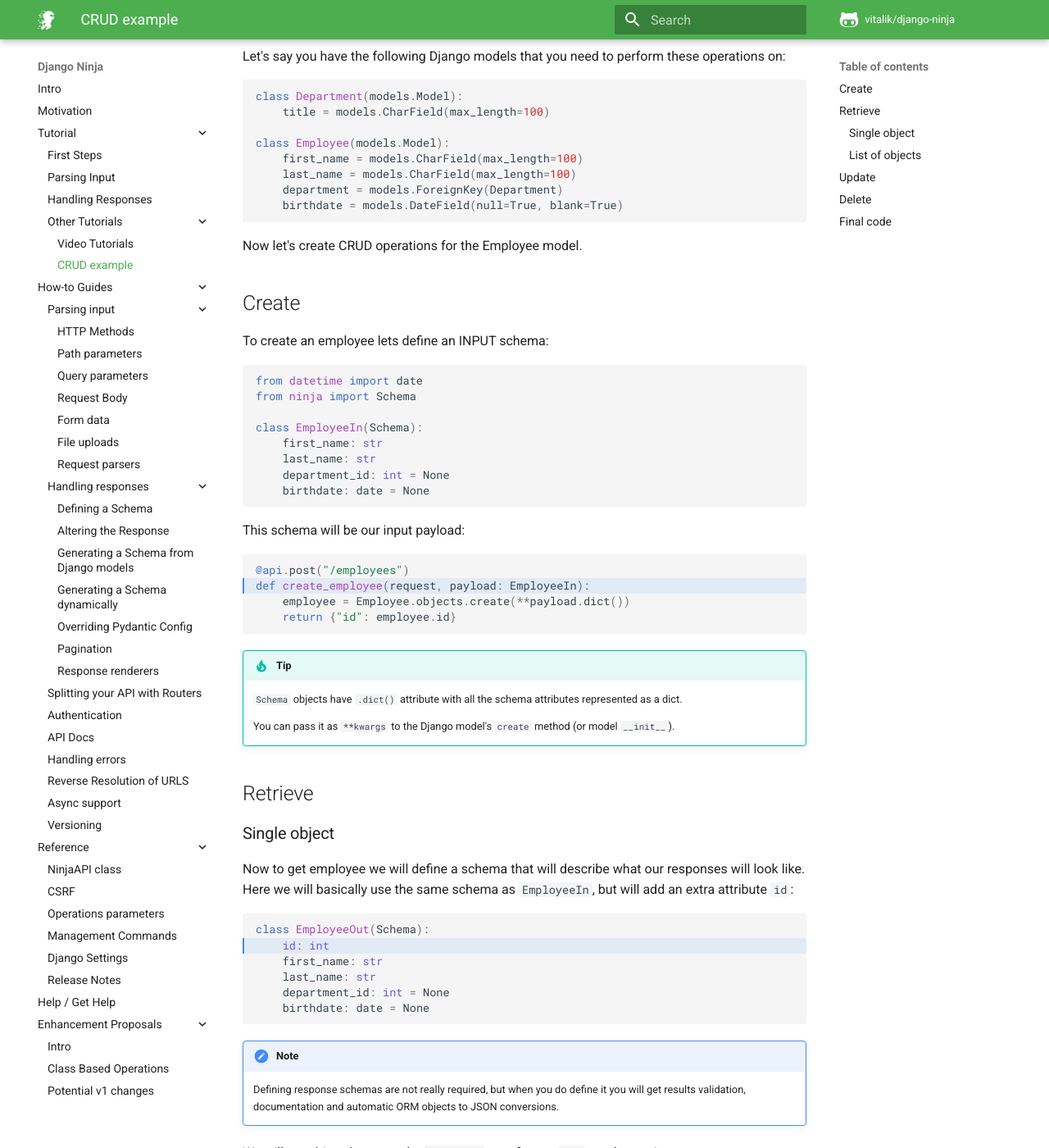
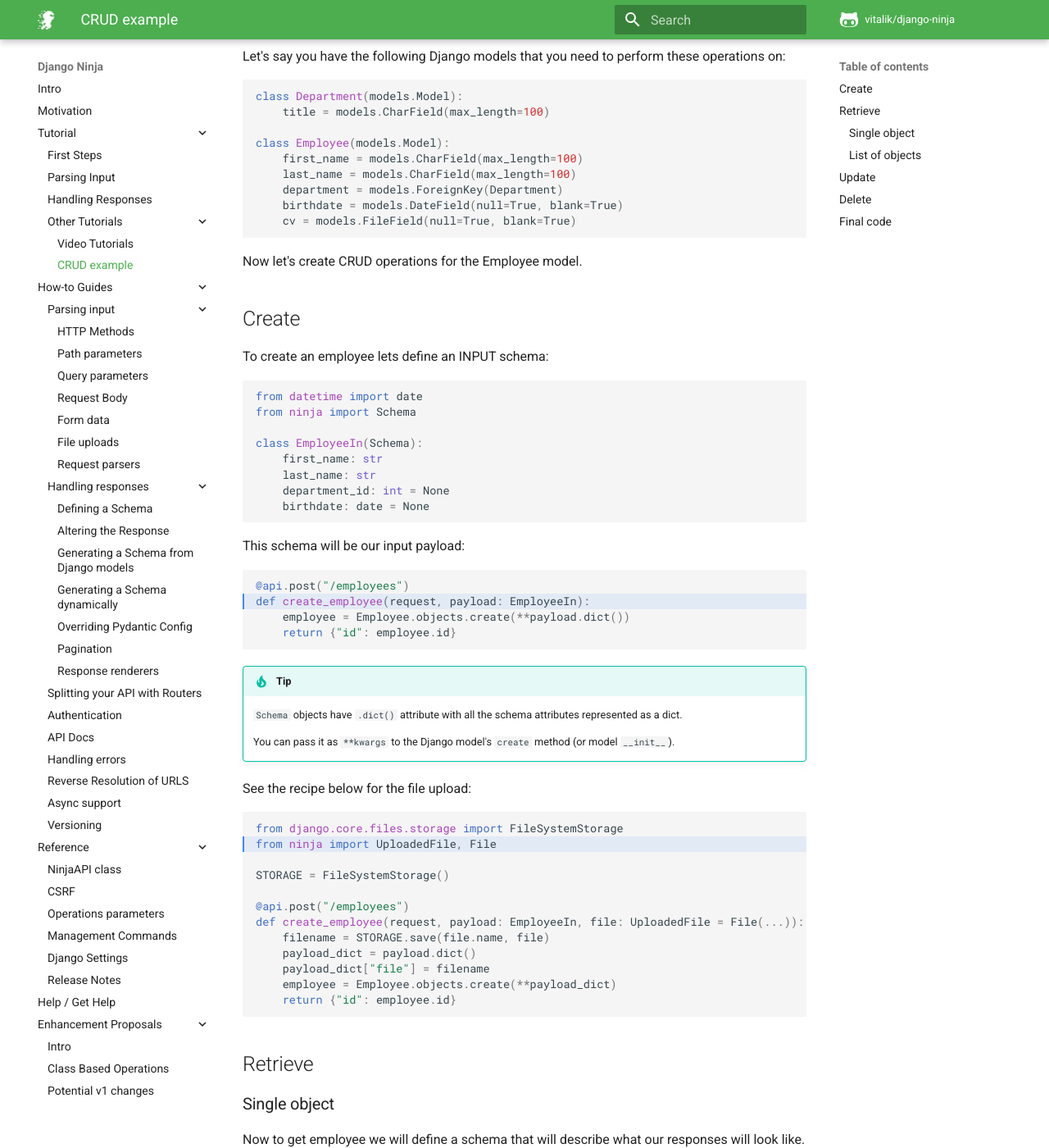
Before and after one commit to rainbow1016/django-master, an MkDocs documentation site: the page built from docs/docs/tutorial/other/crud.md, in a window 1280 px wide and 1400 px high, scrolled down 207 px. Shown: the whole window at 82% size. Built offline with MkDocs 1.6.1 and Material for MkDocs 9.7.7, drawn with Linux system fonts in a browser that asks for light colours; comment, search, counter and statistics services are not loaded.

Commit message:
Add file upload recipe

````diff
--- a/docs/docs/tutorial/other/crud.md
+++ b/docs/docs/tutorial/other/crud.md
@@ -18,6 +18,7 @@ class Employee(models.Model):
     last_name = models.CharField(max_length=100)
     department = models.ForeignKey(Department)
     birthdate = models.DateField(null=True, blank=True)
+    cv = models.FileField(null=True, blank=True)
 ```
 
 Now let's create CRUD operations for the Employee model.
@@ -45,13 +46,29 @@ This schema will be our input payload:
 def create_employee(request, payload: EmployeeIn):
     employee = Employee.objects.create(**payload.dict())
     return {"id": employee.id}
-
 ```
 
 !!! tip
     `Schema` objects have `.dict()` attribute with all the schema attributes represented as a dict.
 
     You can pass it as `**kwargs` to the Django model's `create` method (or model `__init__`).
+
+See the recipe below for the file upload:
+
+```Python hl_lines="2"
+from django.core.files.storage import FileSystemStorage
+from ninja import UploadedFile, File
+
+STORAGE = FileSystemStorage()
+
+@api.post("/employees")
+def create_employee(request, payload: EmployeeIn, file: UploadedFile = File(...)):
+    filename = STORAGE.save(file.name, file)
+    payload_dict = payload.dict()
+    payload_dict["file"] = filename
+    employee = Employee.objects.create(**payload_dict)
+    return {"id": employee.id}
+```
 
 ## Retrieve
 
````
